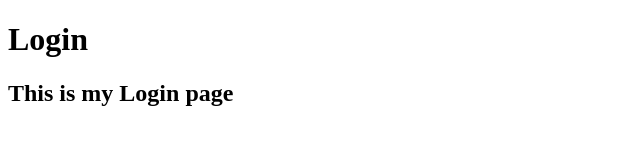
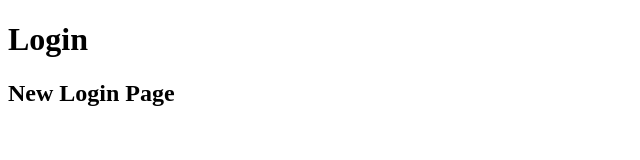
Before and after one commit to sfrodd/GitISE, a plain HTML site: page pages/login.html in a window 1280 px wide. Shown: the whole page, without its empty margins (0-640 px from the left). Drawn offline with Linux system fonts and the light colour scheme.

Commit message:
New Login

```diff
--- a/pages/login.html
+++ b/pages/login.html
@@ -8,6 +8,6 @@
 </head>
 <body>
     <h1>Login</h1>
-    <h2>This is my Login page</h2>
+    <h2>New Login Page</h2>
 </body>
 </html>
```
